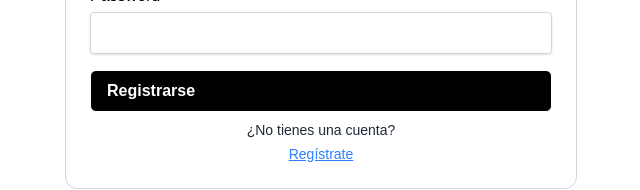
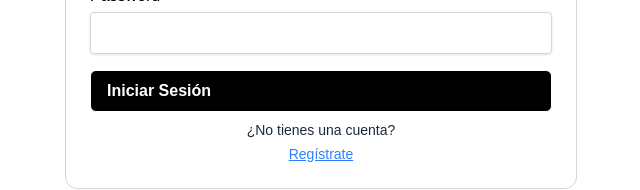
Before and after one commit to eddiedev14/homeworks, a React (Vite) app in the folder challenge-07/: page /login in a window 1280 px wide. Shown: the part 481-671 px from the top of the page, without its empty margins (319-959 px from the left). Built offline with nearby package versions, Linux system fonts and the light colour scheme; no server answers; a web font is replaced by a local one.

Commit message:
♻️ refactor: Rename auth form button depending on the form action

```diff
--- a/challenge-07/src/components/auth/AuthForm.tsx
+++ b/challenge-07/src/components/auth/AuthForm.tsx
@@ -76,7 +76,11 @@ export const AuthForm = ({ type }: Props) => {
               onChange={handlePasswordChange}
             />
           </div>
-          <Button type="submit" text="Registrarse" variant="primary" />
+          <Button
+            type="submit"
+            text={type === "login" ? "Iniciar Sesión" : "Registrarse"}
+            variant="primary"
+          />
           <span className="text-sm text-gray-800 text-center">
             {type === "login"
               ? "¿No tienes una cuenta? "
```
